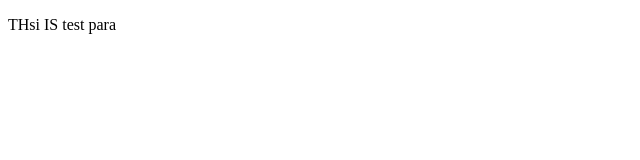
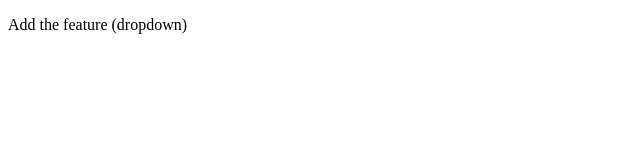
Before and after one commit to Yogesh-aher-45/project2, a plain HTML site: page index.html in a window 1280 px wide. Shown: the whole page, without its empty margins (0-640 px from the left). Drawn offline with Linux system fonts and the light colour scheme.

```diff
--- a/index.html
+++ b/index.html
@@ -6,9 +6,6 @@
     <title>Document</title>
 </head>
 <body>
-
-
-    <p>THsi IS test para</p>
-
+    <p>Add the feature (dropdown)</p>
 </body>
 </html>
```
